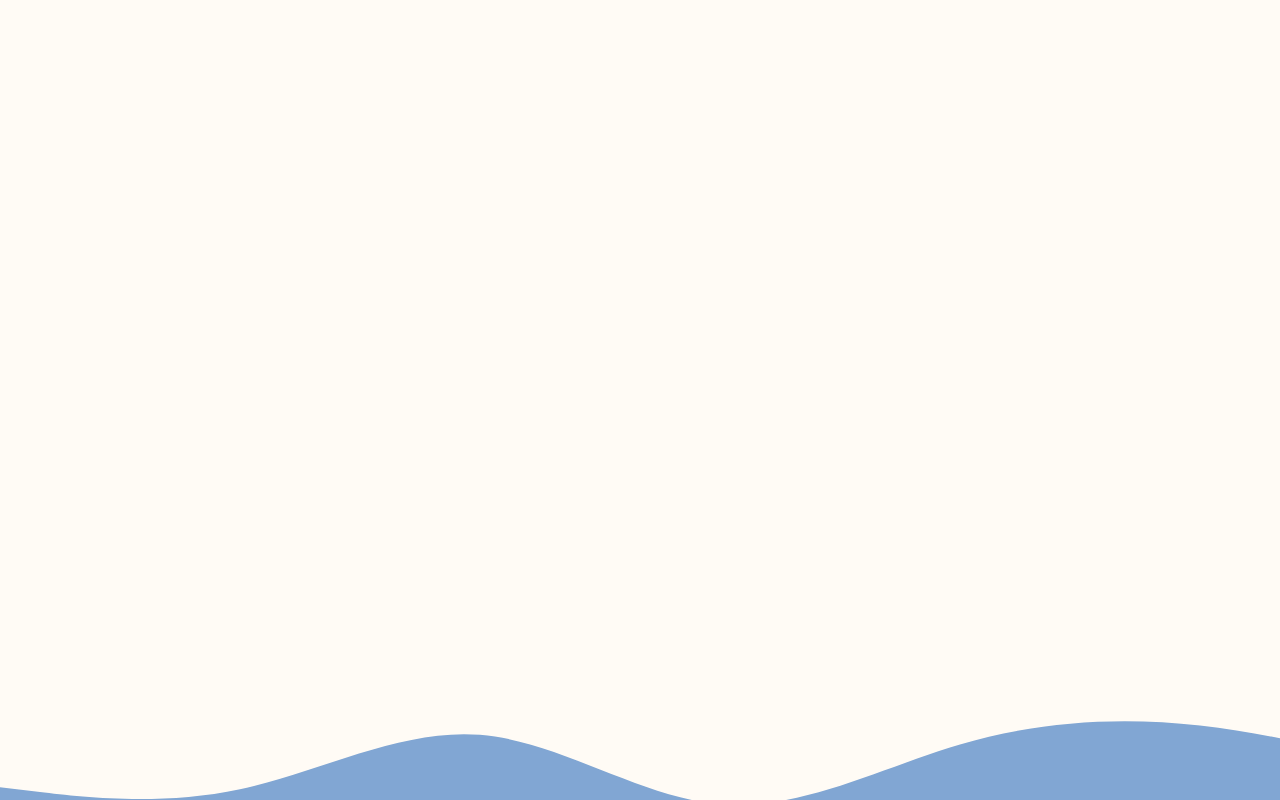
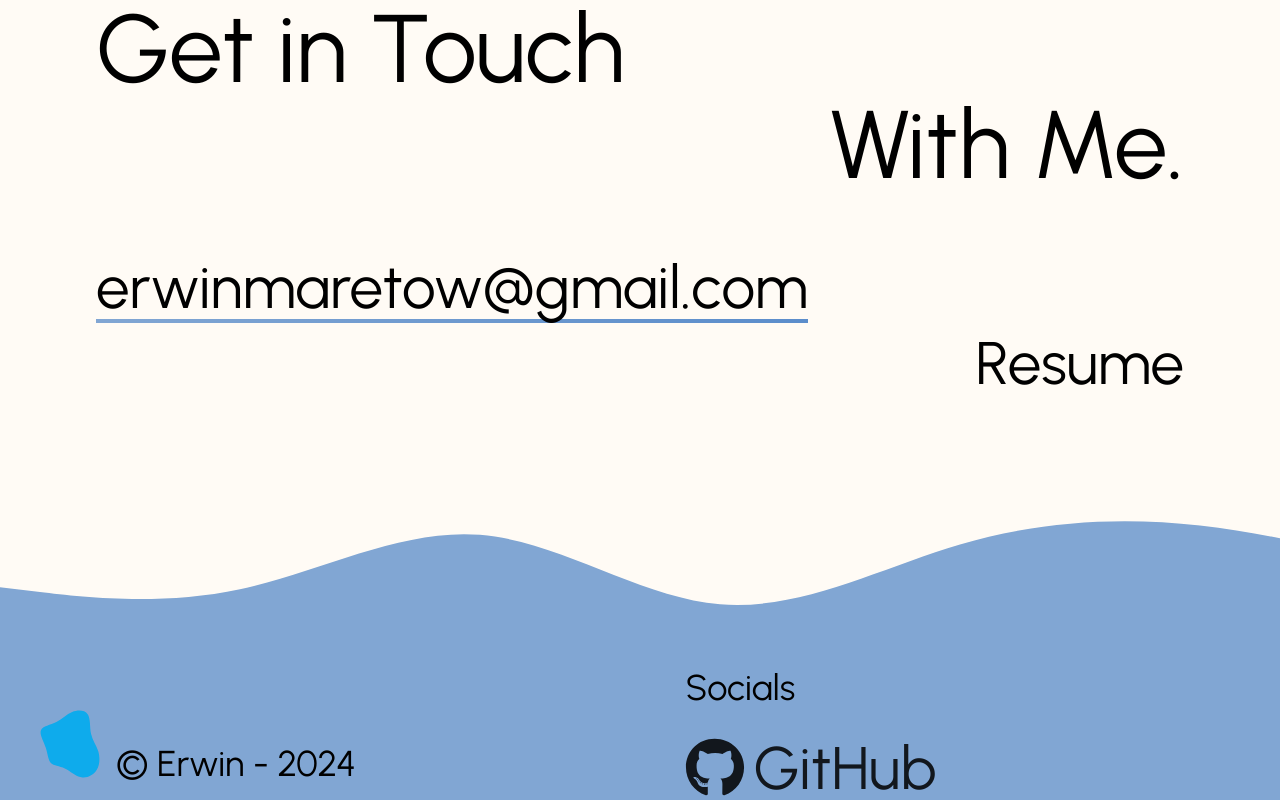
Before and after one commit to erwinmareto/portfolio-v2, a Next.js app: page / in a window 1280 px wide. Shown: the part 4135-4935 px from the top of the page. Built offline with nearby package versions, Linux system fonts and the light colour scheme.

Commit message:
fix: fixed the scroll trigger on skill and footer sections and updated linkedin link

```diff
--- a/src/components/Contacts.tsx
+++ b/src/components/Contacts.tsx
@@ -16,8 +16,9 @@ const Contacts = () => {
         },
         scrollTrigger: {
           trigger: "#contacts",
-          start: "80% 60%",
-          toggleActions: "restart none none reverse",
+          start: "70% 60%",
+          // toggleActions: "restart none none reverse",
+          // markers: true,
         },
       });
 
--- a/src/components/Footer.tsx
+++ b/src/components/Footer.tsx
@@ -13,12 +13,13 @@ const Footer = () => {
       gsap
         .timeline({
           defaults: {
-            ease: "power1.inOut",
+            ease: "power1.out",
             duration: 0.8,
           },
           scrollTrigger: {
             trigger: "#footer-wave",
-            start: "95% bottom",
+            start: "80% bottom",
+            // markers: true,
           },
         })
         .fromTo("#wave-svg", { y: 200 }, { y: 0, duration: 1 })
@@ -72,16 +73,24 @@ const Footer = () => {
             Socials
           </h2>
           <div className="flex gap-5">
-            <Link href="https://github.com/erwinmareto">
-              <div className="icons flex gap-2 text-2xl transition-all md:text-4xl lg:text-6xl">
+            <Link
+              href="https://github.com/erwinmareto"
+              target="_blank"
+              className="icons"
+            >
+              <div className="flex gap-2 text-2xl transition-all md:text-4xl lg:text-6xl">
                 <FaGithub />
                 <h2 className="flex gap-5 bg-left-bottom bg-gradient-to-r from-neutral-950 to-neutral-950 bg-[length:0%_4px] bg-no-repeat hover:bg-[length:100%_4px] transition-all duration-500 ease-out ">
                   GitHub
                 </h2>
               </div>
             </Link>
-            <Link href="https://www.linkedin.com/in/erwin-mareto-wikas-a29360233/">
-              <div className="icons flex gap-2 text-2xl transition-all md:text-4xl lg:text-6xl">
+            <Link
+              href="https://www.linkedin.com/in/erwin-mareto-wikas/"
+              target="_blank"
+              className="icons"
+            >
+              <div className="flex gap-2 text-2xl transition-all md:text-4xl lg:text-6xl">
                 <FaLinkedin />
                 <h2 className="flex gap-5 bg-left-bottom bg-gradient-to-r from-neutral-950 to-neutral-950 bg-[length:0%_4px] bg-no-repeat hover:bg-[length:100%_4px] transition-all duration-500 ease-out ">
                   LinkedIn
--- a/src/components/Skills/Skill.tsx
+++ b/src/components/Skills/Skill.tsx
@@ -24,8 +24,9 @@ const Skill = ({ image, title }: SkillProps) => {
         ease: "circ.out",
         scrollTrigger: {
           trigger: "#skills",
-          start: "20% 80%",
+          start: "-70% 80%",
           // toggleActions: "restart pause resume reverse",
+          // markers: true,
         },
       }
     );
--- a/src/components/Skills/index.tsx
+++ b/src/components/Skills/index.tsx
@@ -49,7 +49,8 @@ const Skills = () => {
           scrollTrigger: {
             trigger: "#skills",
             start: "50% 80%",
-            toggleActions: "restart pause resume reverse",
+            // toggleActions: "restart pause resume reverse",
+            // markers: true,
           },
         }
       );
```
